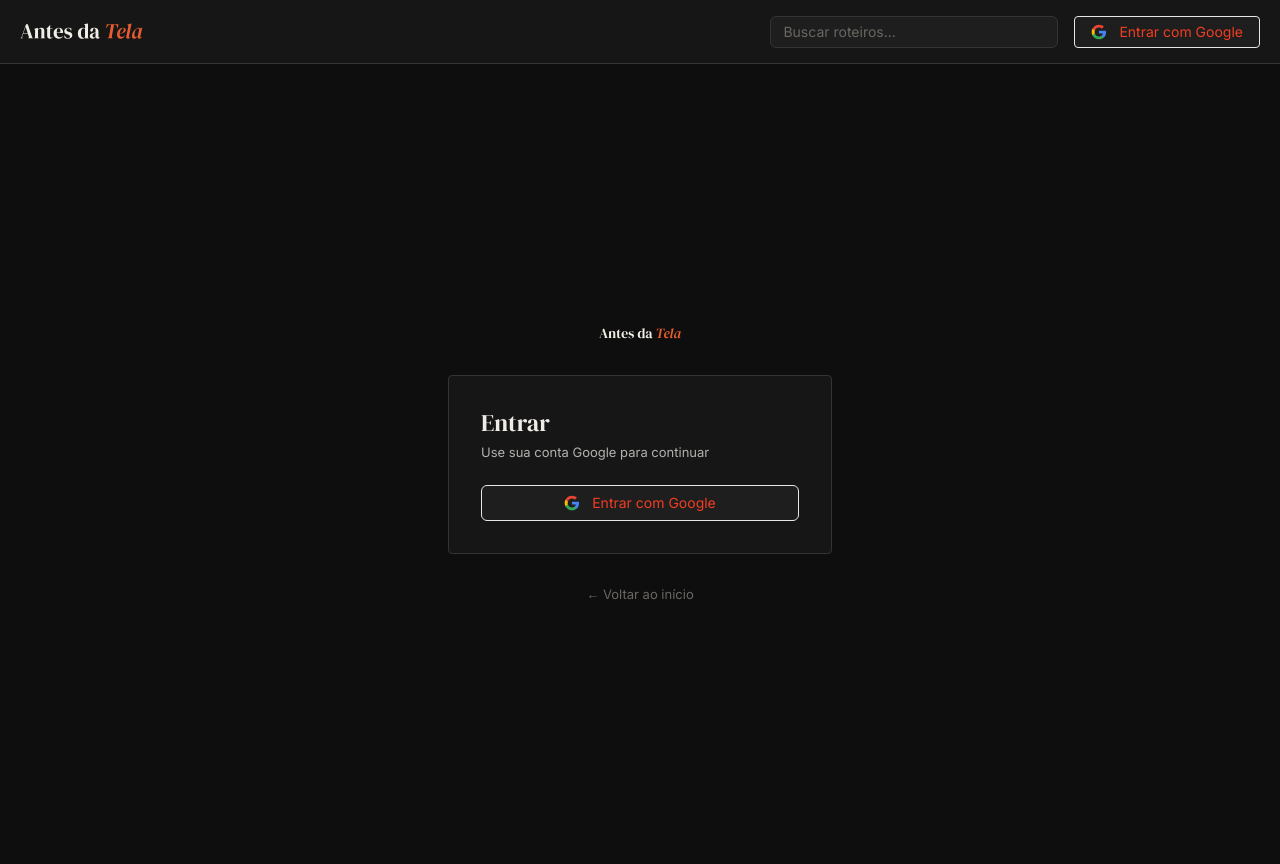
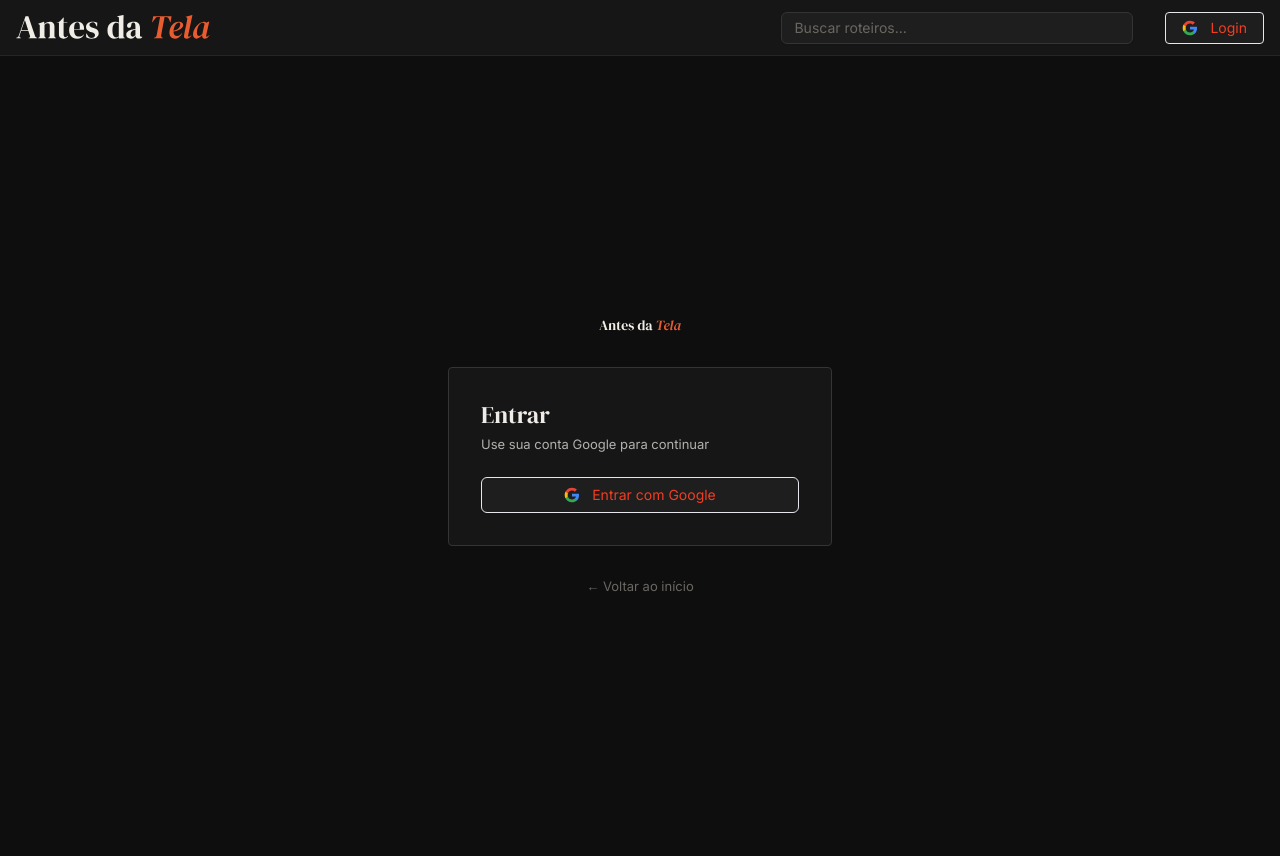
Before and after one commit to PlazaCC/antes-da-tela, a Next.js app: page /auth/login in a window 1280 px wide. Built offline with nearby package versions, Linux system fonts and the light colour scheme; no server answers.

Commit message:
feat: implement navigation links and redesign navbar layout

```diff
--- /dev/null
+++ b/components/nav-links.tsx
@@ -0,0 +1,35 @@
+'use client'
+
+import { cn } from '@/lib/utils'
+import Link from 'next/link'
+import { usePathname } from 'next/navigation'
+
+const NAV_LINKS = [
+  { label: 'Explorar', href: '/' },
+  { label: 'Gêneros', href: '/?genre=' },
+  { label: 'Em Alta', href: '/?trending=true' },
+]
+
+export function NavLinks() {
+  const pathname = usePathname()
+
+  return (
+    <nav aria-label='Navegação principal' className='hidden md:flex items-center gap-7'>
+      {NAV_LINKS.map(({ label, href }) => {
+        const basePath = href.split('?')[0]
+        const isActive = basePath === '/' ? pathname === '/' : pathname.startsWith(basePath)
+        return (
+          <Link
+            key={label}
+            href={href}
+            className={cn(
+              'text-xs font-medium transition-colors',
+              isActive ? 'text-text-primary' : 'text-text-muted hover:text-text-secondary',
+            )}>
+            {label}
+          </Link>
+        )
+      })}
+    </nav>
+  )
+}
--- a/components/navbar.tsx
+++ b/components/navbar.tsx
@@ -10,43 +10,57 @@ import { UserMenu } from './user-menu'
 
 export function NavBar() {
   return (
-    <header aria-label='Principal' className='sticky top-0 z-50 bg-surface border-b border-border-subtle h-16'>
-      <div className='max-w-[1280px] mx-auto px-5 h-full flex items-center'>
-        {/* Logo — left anchor */}
+    <header aria-label='Principal' className='sticky top-0 z-50 bg-surface border-b border-border-default md:h-14'>
+      <div className='px-4 py-2 md:py-0 h-full flex md:items-center justify-between md:flex-row flex-col gap-1'>
+        {/* Left: Logo + Nav links */}
+        <div className='flex items-center gap-10'>
           <Link href='/' className='shrink-0'>
-          <Image src='/assets/logo.svg' alt='Antes da Tela' width={124} height={28} priority />
+            <Image
+              src='/assets/logo.svg'
+              alt='Antes da Tela'
+              className='max-w-full w-100% h-auto'
+              width={196}
+              height={24}
+              priority
+            />
           </Link>
-
-        {/* Right section: search + auth pushed to the right */}
-        <div className='flex items-center gap-4 ml-auto'>
-          <div className='w-56 sm:w-72 hidden md:block'>
-            <Suspense>
-              <NavBarSearch />
-            </Suspense>
+          {/* <NavLinks /> */}
         </div>
 
+        {/* Right: Search container + Profile */}
         <Suspense
           fallback={
-              <div className='flex items-center gap-3'>
-                <Skeleton className='h-8 w-28 bg-elevated' />
-                <Skeleton className='h-8 w-8 rounded-full bg-elevated' />
+            <div className='flex items-center gap-8'>
+              <div className='hidden md:flex items-center gap-2.5'>
+                <Skeleton className='h-8 w-[352px] bg-elevated' />
+                <Skeleton className='h-8 w-[120px] bg-elevated' />
+              </div>
+              <Skeleton className='h-7 w-7 rounded bg-elevated' />
             </div>
           }>
-            <NavBarUserSection />
+          <NavBarRightSection />
         </Suspense>
-        </div>
       </div>
     </header>
   )
 }
 
-async function NavBarUserSection() {
+async function NavBarRightSection() {
   const supabase = await createClient()
   const { data } = await supabase.auth.getClaims()
   const user = data?.claims
 
   if (!user) {
-    return <GoogleAuthButton label='Entrar com Google' className='w-auto h-8 px-4 text-sm rounded-sm' />
+    return (
+      <div className='flex items-center gap-8 justify-between'>
+        <div className='w-[352px]'>
+          <Suspense>
+            <NavBarSearch />
+          </Suspense>
+        </div>
+        <GoogleAuthButton label='Login' className='w-auto h-8 px-4 text-sm rounded-sm' />
+      </div>
+    )
   }
 
   const userId = user.sub as string
@@ -61,10 +75,20 @@ async function NavBarUserSection() {
     null
 
   return (
-    <div className='flex items-center gap-3 shrink-0'>
-      <Button asChild size='sm' className='h-8 px-4 text-sm rounded-sm'>
+    <div className='flex items-center gap-8 justify-between'>
+      {/* Search container: input + CTA */}
+      <div className='flex items-center md:gap-2.5 gap-0.5 w-full'>
+        <div className='w-full max-w-[352px]'>
+          <Suspense>
+            <NavBarSearch />
+          </Suspense>
+        </div>
+        <Button asChild size='sm' className='h-8 w-[120px] text-sm rounded-[2px] shrink-0 md:d-block hidden'>
           <Link href='/publish'>Novo Roteiro</Link>
         </Button>
+      </div>
+
+      {/* Profile container */}
       <UserMenu userId={userId} userName={userName} userImage={userImage} />
     </div>
   )
--- a/components/user-menu.tsx
+++ b/components/user-menu.tsx
@@ -9,6 +9,7 @@ import {
   DropdownMenuTrigger,
 } from '@/components/ui/dropdown-menu'
 import { createClient } from '@/lib/supabase/client'
+import { FileTextIcon, SettingsIcon, UserCircle2 } from 'lucide-react'
 import Link from 'next/link'
 import { useRouter } from 'next/navigation'
 import { toast } from 'sonner'
@@ -30,6 +31,7 @@ export function UserMenu({ userId, userName, userImage }: UserMenuProps) {
     } catch (err) {
       toast.error(err instanceof Error ? err.message : 'Logout failed')
     }
+    router.refresh()
   }
 
   return (
@@ -43,13 +45,21 @@ export function UserMenu({ userId, userName, userImage }: UserMenuProps) {
       </DropdownMenuTrigger>
       <DropdownMenuContent align='end' className='w-44'>
         <DropdownMenuItem asChild>
+          <Link href='/publish' className='cursor-pointer'>
+            <FileTextIcon />
+            Publicar Roteiro
+          </Link>
+        </DropdownMenuItem>
+        <DropdownMenuItem asChild>
           <Link href={`/profile/${userId}`} className='cursor-pointer'>
-            Meu perfil
+            <UserCircle2 />
+            Ver perfil
           </Link>
         </DropdownMenuItem>
         <DropdownMenuItem asChild>
           <Link href='/account' className='cursor-pointer'>
-            Minha conta
+            <SettingsIcon />
+            Editar conta
           </Link>
         </DropdownMenuItem>
         <DropdownMenuSeparator />
```
Lines whose indentation alone changed are shown as unchanged.
